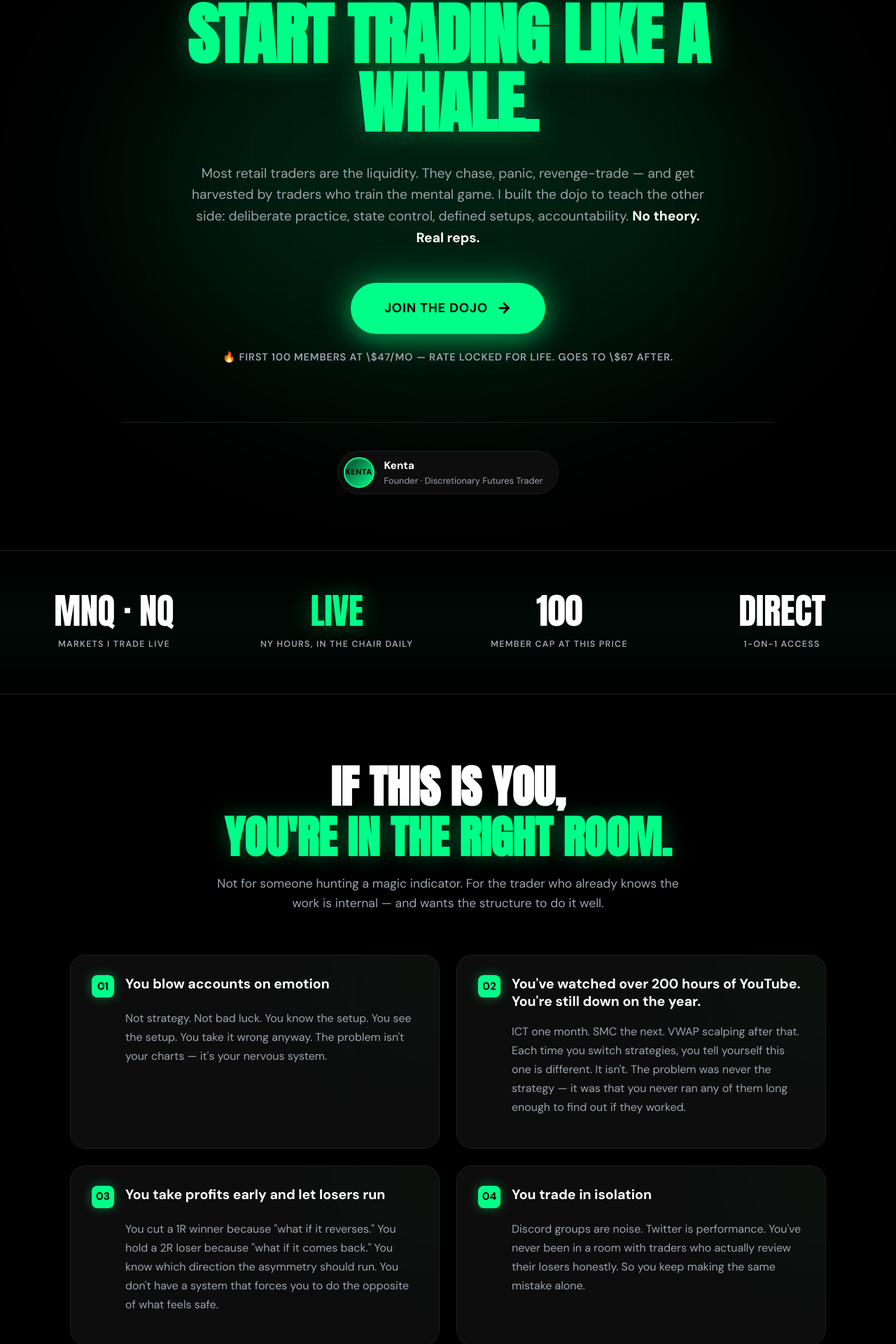
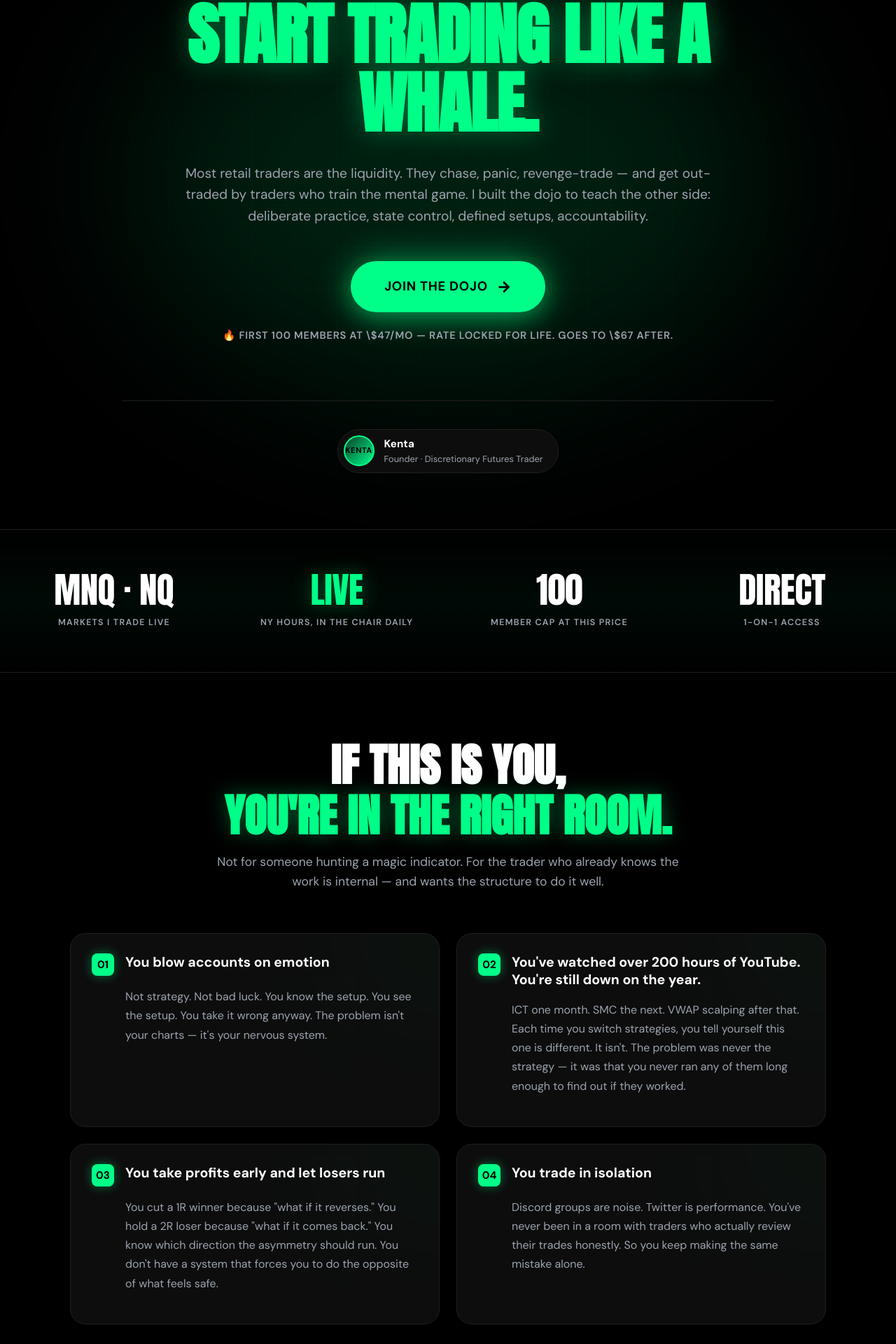
Before and after one commit to Kentagauba/TraderAthlete, a React (Vite) app: page / in a window 1280 px wide. Shown: the part 383-2303 px from the top of the page at 70% size. Built offline with nearby package versions, Linux system fonts and the light colour scheme.

Commit message:
Copy polish: out-traded, Less noise More reps centered, trades not losers

```diff
--- a/src/pages/Home.jsx
+++ b/src/pages/Home.jsx
@@ -86,7 +86,7 @@ function Hero() {
           marginRight: 'auto',
           lineHeight: 1.6,
         }}>
-          Most retail traders are the liquidity. They chase, panic, revenge-trade — and get harvested by traders who train the mental game. I built the dojo to teach the other side: deliberate practice, state control, defined setups, accountability. <strong style={{ color: 'var(--text)' }}>No theory. Real reps.</strong>
+          Most retail traders are the liquidity. They chase, panic, revenge-trade — and get out-traded by traders who train the mental game. I built the dojo to teach the other side: deliberate practice, state control, defined setups, accountability.
         </p>
 
         <div className="reveal" style={{ animationDelay: '0.4s', marginTop: 48 }}>
@@ -221,7 +221,7 @@ function IfThisIsYou() {
     },
     {
       title: 'You trade in isolation',
-      body: 'Discord groups are noise. Twitter is performance. You\'ve never been in a room with traders who actually review their losers honestly. So you keep making the same mistake alone.',
+      body: 'Discord groups are noise. Twitter is performance. You\'ve never been in a room with traders who actually review their trades honestly. So you keep making the same mistake alone.',
     },
   ]
   return (
```
